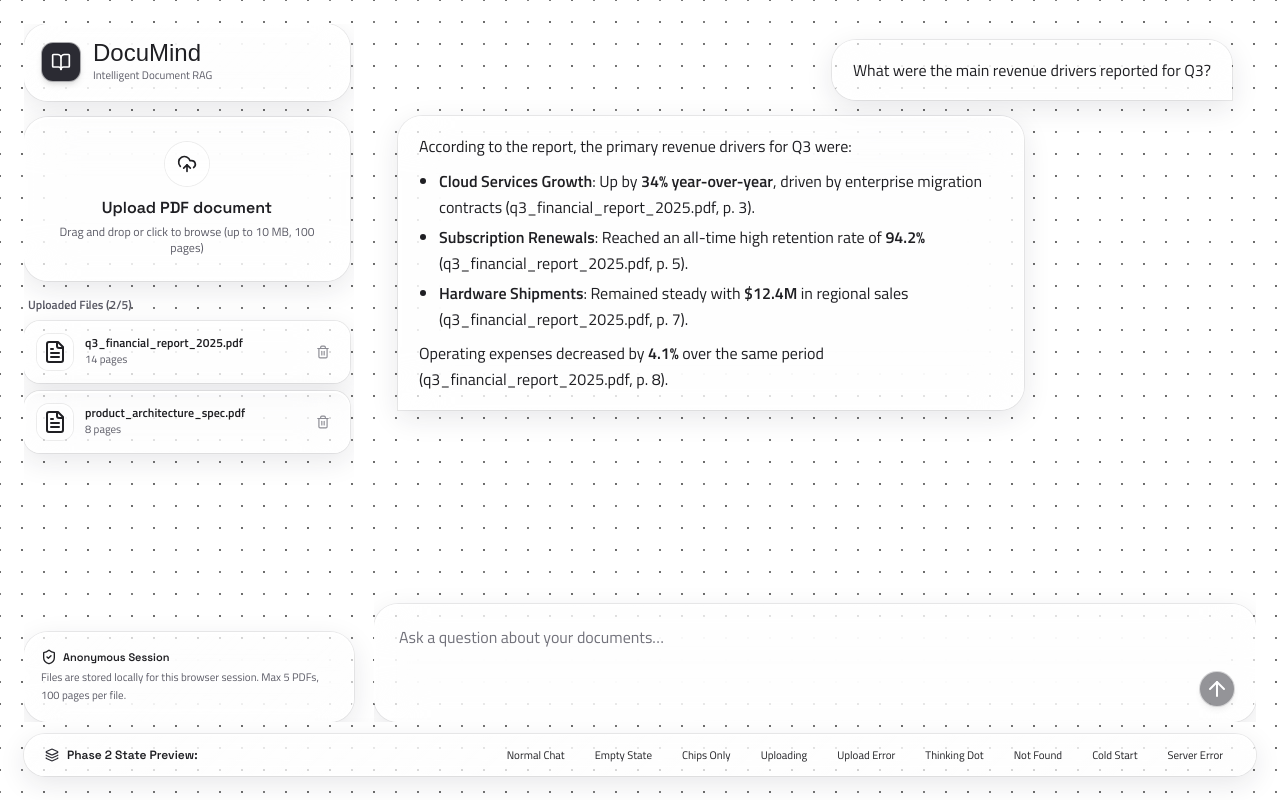
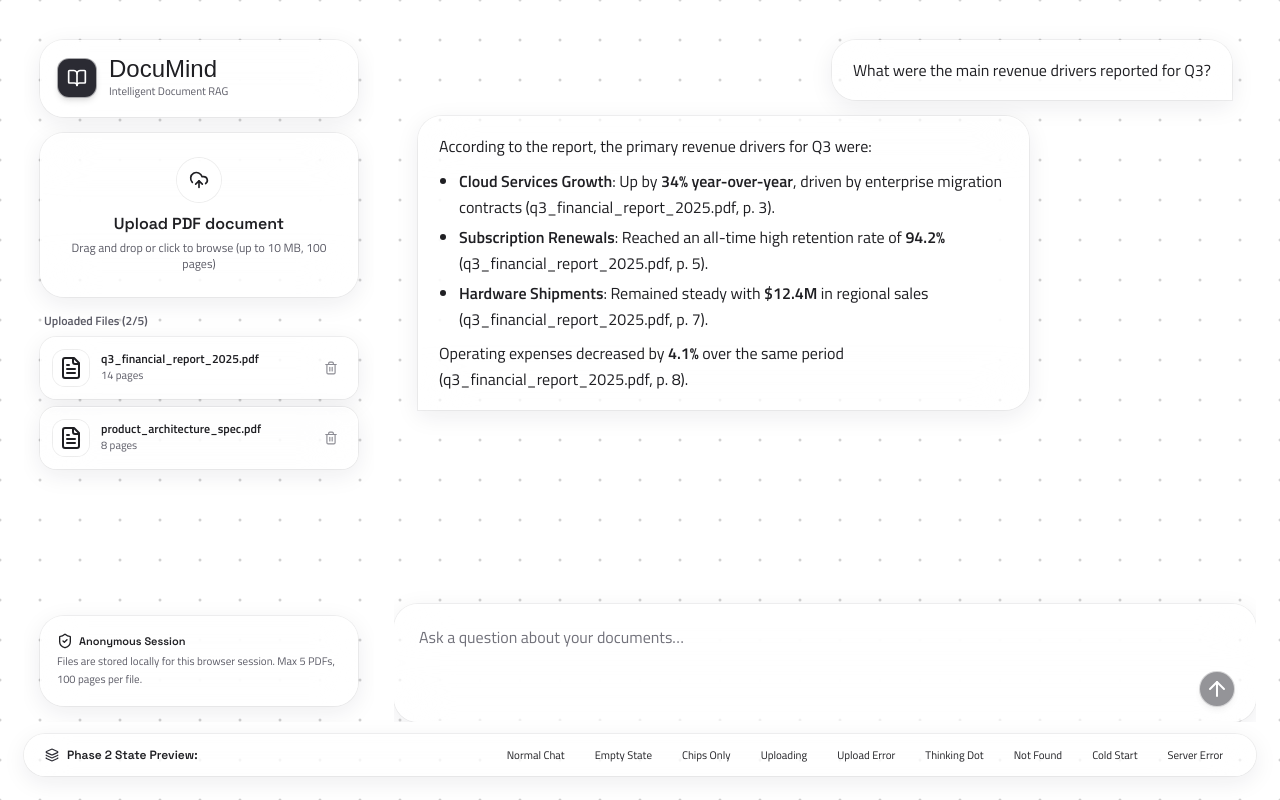
Before and after one commit to deadityah/rag-system, a Next.js app in the folder frontend/: page / in a window 1280 px wide. Built offline with nearby package versions, Linux system fonts and the light colour scheme; a web font is replaced by a local one.

Commit message:
refactor(ui): update dots, clean frosted glassmorphism, and fix sidebar border clipping

```diff
--- a/frontend/src/app/globals.css
+++ b/frontend/src/app/globals.css
@@ -69,54 +69,25 @@ select {
 /* Standard Glass Card (Header card, Session card, State preview bar) */
 .glass-card {
   position: relative;
-  background: linear-gradient(
-    135deg,
-    rgba(255, 255, 255, 0.28) 0%,
-    rgba(255, 255, 255, 0.18) 50%,
-    rgba(255, 255, 255, 0.10) 100%
-  );
-  backdrop-filter: blur(16px) saturate(160%);
-  -webkit-backdrop-filter: blur(16px) saturate(160%);
-  border: 1px solid rgba(255, 255, 255, 0.9);
-  box-shadow: 0 0 0 1px rgba(0, 0, 0, 0.07),
-              inset 0 1px 0 rgba(255, 255, 255, 0.95),
-              0 8px 28px rgba(30, 30, 50, 0.10);
+  background-color: rgba(255, 255, 255, 0.28);
+  backdrop-filter: blur(20px) saturate(140%);
+  -webkit-backdrop-filter: blur(20px) saturate(140%);
+  border: 1px solid rgba(255, 255, 255, 0.85);
+  box-shadow: 0 0 0 1px rgba(0, 0, 0, 0.05), 0 6px 24px rgba(30, 30, 50, 0.08);
 }
 
 /* Text-Dense Glass Card (Upload card, File items, Message bubbles, Input box) */
 .glass-card-text {
   position: relative;
-  background-color: rgba(255, 255, 255, 0.26);
-  backdrop-filter: blur(24px) saturate(160%);
-  -webkit-backdrop-filter: blur(24px) saturate(160%);
-  border: 1px solid rgba(255, 255, 255, 0.9);
-  box-shadow: 0 0 0 1px rgba(0, 0, 0, 0.07),
-              inset 0 1px 0 rgba(255, 255, 255, 0.95),
-              0 8px 28px rgba(30, 30, 50, 0.10);
-}
-
-/* Liquid glass top/left specular rim highlight */
-.glass-card::before,
-.glass-card-text::before {
-  content: "";
-  position: absolute;
-  inset: 0;
-  border-radius: inherit;
-  padding: 1px;
-  background: linear-gradient(
-    135deg,
-    rgba(255, 255, 255, 0.95) 0%,
-    rgba(255, 255, 255, 0.35) 40%,
-    transparent 100%
-  );
-  -webkit-mask: linear-gradient(#fff 0 0) content-box, linear-gradient(#fff 0 0);
-  -webkit-mask-composite: xor;
-  mask-composite: exclude;
-  pointer-events: none;
+  background-color: rgba(255, 255, 255, 0.36);
+  backdrop-filter: blur(26px) saturate(140%);
+  -webkit-backdrop-filter: blur(26px) saturate(140%);
+  border: 1px solid rgba(255, 255, 255, 0.85);
+  box-shadow: 0 0 0 1px rgba(0, 0, 0, 0.05), 0 6px 24px rgba(30, 30, 50, 0.08);
 }
 
 /* Fallback for browsers without backdrop-filter */
-@supports not (backdrop-filter: blur(16px)) {
+@supports not (backdrop-filter: blur(20px)) {
   .glass-card,
   .glass-card-text {
     background-color: rgba(255, 255, 255, 0.7);
--- a/frontend/src/app/layout.tsx
+++ b/frontend/src/app/layout.tsx
@@ -39,79 +39,6 @@ export default function RootLayout({
       <body
         className={`${titilliumWeb.variable} ${spaceGrotesk.variable} ${playwriteAR.variable} font-body antialiased`}
       >
-        {/* Shared SVG displacement filters from reference/liquidglass.md */}
-        <svg
-          aria-hidden="true"
-          className="pointer-events-none fixed -top-[9999px] -left-[9999px] h-0 w-0 opacity-0"
-          focusable={false}
-        >
-          <title>Liquid Glass Effect Filter</title>
-          <defs>
-            <filter
-              id="documind-glass-filter"
-              colorInterpolationFilters="sRGB"
-              height="200%"
-              width="200%"
-              x="-50%"
-              y="-50%"
-            >
-              <feTurbulence
-                baseFrequency="0.05 0.05"
-                numOctaves="1"
-                result="turbulence"
-                seed="1"
-                type="fractalNoise"
-              />
-              <feGaussianBlur
-                in="turbulence"
-                result="blurredNoise"
-                stdDeviation="2"
-              />
-              <feDisplacementMap
-                in="SourceGraphic"
-                in2="blurredNoise"
-                result="displaced"
-                scale="30"
-                xChannelSelector="R"
-                yChannelSelector="B"
-              />
-              <feGaussianBlur in="displaced" result="finalBlur" stdDeviation="4" />
-              <feComposite in="finalBlur" in2="finalBlur" operator="over" />
-            </filter>
-            <filter
-              id="documind-glass-button-filter"
-              colorInterpolationFilters="sRGB"
-              height="200%"
-              width="200%"
-              x="-50%"
-              y="-50%"
-            >
-              <feTurbulence
-                baseFrequency="0.05 0.05"
-                numOctaves="1"
-                result="turbulence"
-                seed="1"
-                type="fractalNoise"
-              />
-              <feGaussianBlur
-                in="turbulence"
-                result="blurredNoise"
-                stdDeviation="2"
-              />
-              <feDisplacementMap
-                in="SourceGraphic"
-                in2="blurredNoise"
-                result="displaced"
-                scale="70"
-                xChannelSelector="R"
-                yChannelSelector="B"
-              />
-              <feGaussianBlur in="displaced" result="finalBlur" stdDeviation="4" />
-              <feComposite in="finalBlur" in2="finalBlur" operator="over" />
-            </filter>
-          </defs>
-        </svg>
-
         {children}
       </body>
     </html>
--- a/frontend/src/app/page.tsx
+++ b/frontend/src/app/page.tsx
@@ -279,7 +279,7 @@ export default function Home() {
         </div>
 
         {/* Content Columns: fully transparent wrapper, no big glass container */}
-        <div className="flex flex-1 gap-5 overflow-hidden bg-transparent">
+        <div className="flex flex-1 min-h-0 gap-5 bg-transparent">
           <Sidebar
             documents={documents}
             onUploadFile={handleUploadFile}
--- a/frontend/src/components/background/DotBackground.tsx
+++ b/frontend/src/components/background/DotBackground.tsx
@@ -3,8 +3,11 @@
 import { motion } from "motion/react";
 import React, { useEffect, useRef } from "react";
 
-// Configurable dot color (pure black as requested)
+// Configurable dot parameters at top of file
 export const DOT_COLOR = "#000000";
+export const DOT_OPACITY = 0.18;      // Light, soft, and quiet
+export const DOT_RADIUS = 1.5;        // Radius 1.5px (diameter 3px)
+export const DOT_SPACING = 40;        // Spacing in 38-42px range (far fewer dots)
 
 interface Dot {
   x: number;
@@ -17,11 +20,12 @@ interface Dot {
 }
 
 interface DotBackgroundProps {
-  dotSize?: number;
+  dotRadius?: number;
   dotSpacing?: number;
   repulsionRadius?: number;
   repulsionStrength?: number;
   color?: string;
+  opacity?: number;
 }
 
 function hexToRgba(hex: string, alpha: number): string {
@@ -33,11 +37,12 @@ function hexToRgba(hex: string, alpha: number): string {
 }
 
 export function DotBackground({
-  dotSize = 1.8,
-  dotSpacing = 22,
+  dotRadius = DOT_RADIUS,
+  dotSpacing = DOT_SPACING,
   repulsionRadius = 110,
   repulsionStrength = 28,
   color = DOT_COLOR,
+  opacity = DOT_OPACITY,
 }: DotBackgroundProps) {
   const canvasRef = useRef<HTMLCanvasElement | null>(null);
 
@@ -61,7 +66,7 @@ export function DotBackground({
     const stiffness = 300;
     const damping = 30;
     const mass = 0.5;
-    const proximityBoost = 0.2;
+    const proximityBoost = 0.14; // Subtle boost when near cursor
 
     const resizeCanvas = () => {
       const dpr = Math.min(window.devicePixelRatio || 1, 2);
@@ -85,11 +90,6 @@ export function DotBackground({
           const x = col * dotSpacing;
           const y = row * dotSpacing;
 
-          // Target opacity ~0.8 across the entire screen
-          const pattern = (row + col) % 3;
-          const baseOpacities = [0.75, 0.8, 0.85];
-          const baseOpacity = baseOpacities[pattern];
-
           dots.push({
             x,
             y,
@@ -97,7 +97,7 @@ export function DotBackground({
             baseY: y,
             vx: 0,
             vy: 0,
-            baseOpacity,
+            baseOpacity: opacity,
           });
         }
       }
@@ -112,7 +112,7 @@ export function DotBackground({
       for (let i = 0; i < dots.length; i++) {
         const dot = dots[i];
         ctx.beginPath();
-        ctx.arc(dot.baseX, dot.baseY, dotSize / 2, 0, Math.PI * 2);
+        ctx.arc(dot.baseX, dot.baseY, dotRadius, 0, Math.PI * 2);
         ctx.fillStyle = hexToRgba(color, dot.baseOpacity);
         ctx.fill();
       }
@@ -145,7 +145,7 @@ export function DotBackground({
             targetOffsetY = Math.sin(angle) * force;
 
             const proximityFactor = 1 - distance / repulsionRadius;
-            currentOpacity = Math.min(1, dot.baseOpacity + proximityFactor * proximityBoost);
+            currentOpacity = Math.min(0.35, dot.baseOpacity + proximityFactor * proximityBoost);
           }
         }
 
@@ -165,7 +165,7 @@ export function DotBackground({
         dot.y += dot.vy * dt;
 
         ctx.beginPath();
-        ctx.arc(dot.x, dot.y, dotSize / 2, 0, Math.PI * 2);
+        ctx.arc(dot.x, dot.y, dotRadius, 0, Math.PI * 2);
         ctx.fillStyle = hexToRgba(color, currentOpacity);
         ctx.fill();
       }
@@ -217,7 +217,7 @@ export function DotBackground({
         cancelAnimationFrame(animationFrameId);
       }
     };
-  }, [dotSize, dotSpacing, repulsionRadius, repulsionStrength, color]);
+  }, [dotRadius, dotSpacing, repulsionRadius, repulsionStrength, color, opacity]);
 
   return (
     <motion.div
--- a/frontend/src/components/layout/Sidebar.tsx
+++ b/frontend/src/components/layout/Sidebar.tsx
@@ -29,9 +29,9 @@ export function Sidebar({
   onCloseMobile,
 }: SidebarProps) {
   const sidebarCards = (
-    <div className="flex h-full flex-col justify-between gap-4">
+    <div className="flex h-full flex-col justify-between gap-4 overflow-y-auto p-4">
       {/* Upper Cards Area */}
-      <div className="flex flex-1 flex-col gap-4 overflow-y-auto pr-1">
+      <div className="flex flex-col gap-4">
         {/* Card A: Header Card (Logo + Title block as its own separate glass card) */}
         <div className="glass-card rounded-[24px] p-4 flex items-center justify-between shrink-0">
           <div className="flex items-center gap-3">
@@ -92,7 +92,7 @@ export function Sidebar({
   return (
     <>
       {/* Desktop Sidebar: Fully transparent wrapper, separate cards over dots */}
-      <aside className="hidden lg:flex h-full w-[330px] shrink-0 flex-col bg-transparent">
+      <aside className="hidden lg:flex h-full w-[350px] shrink-0 flex-col bg-transparent">
         {sidebarCards}
       </aside>
 
@@ -113,7 +113,7 @@ export function Sidebar({
               animate={{ x: 0 }}
               exit={{ x: "-100%" }}
               transition={{ type: "spring", damping: 25, stiffness: 250 }}
-              className="absolute top-0 bottom-0 left-0 w-[310px] max-w-[85vw] p-3"
+              className="absolute top-0 bottom-0 left-0 w-[320px] max-w-[85vw]"
             >
               {sidebarCards}
             </motion.div>
```
